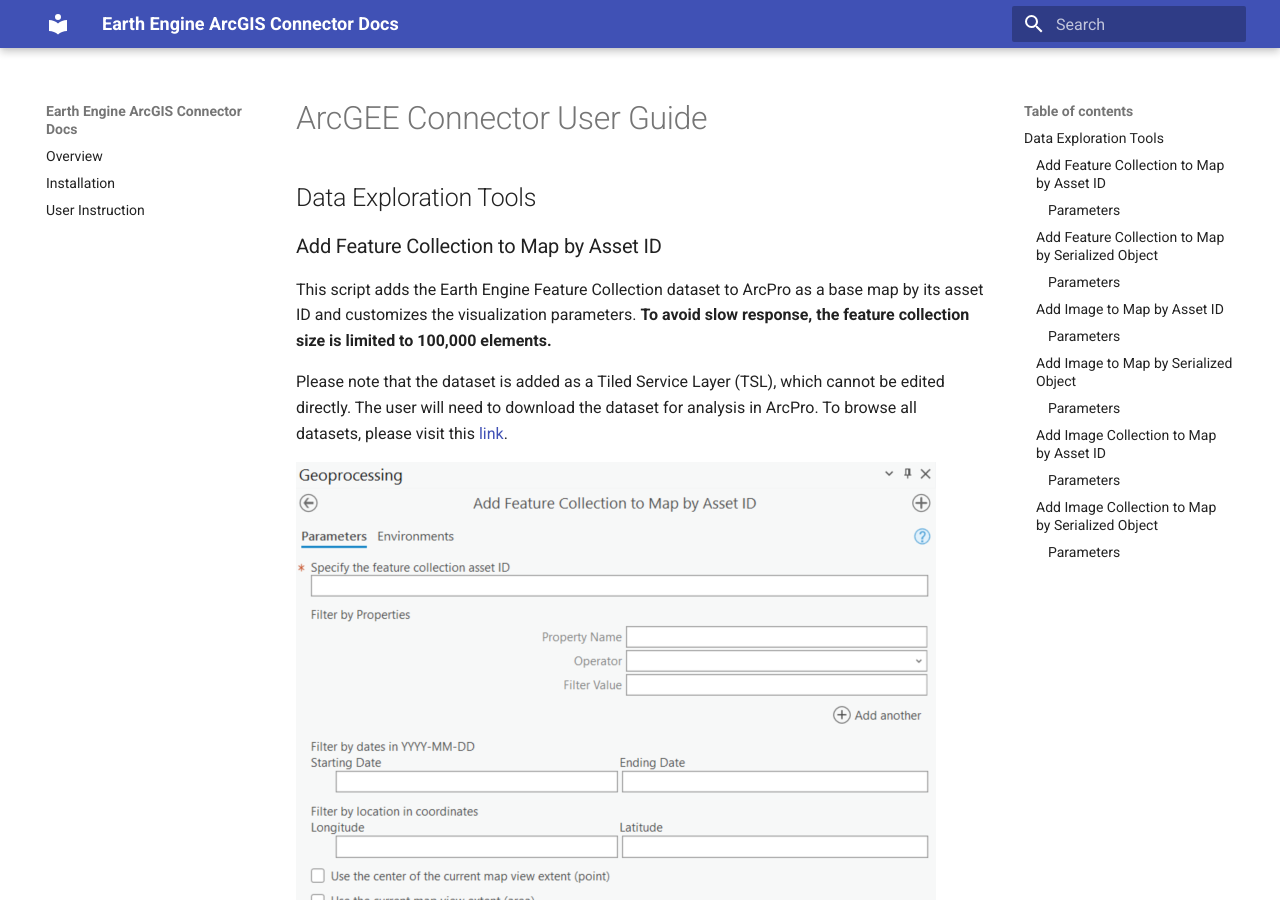
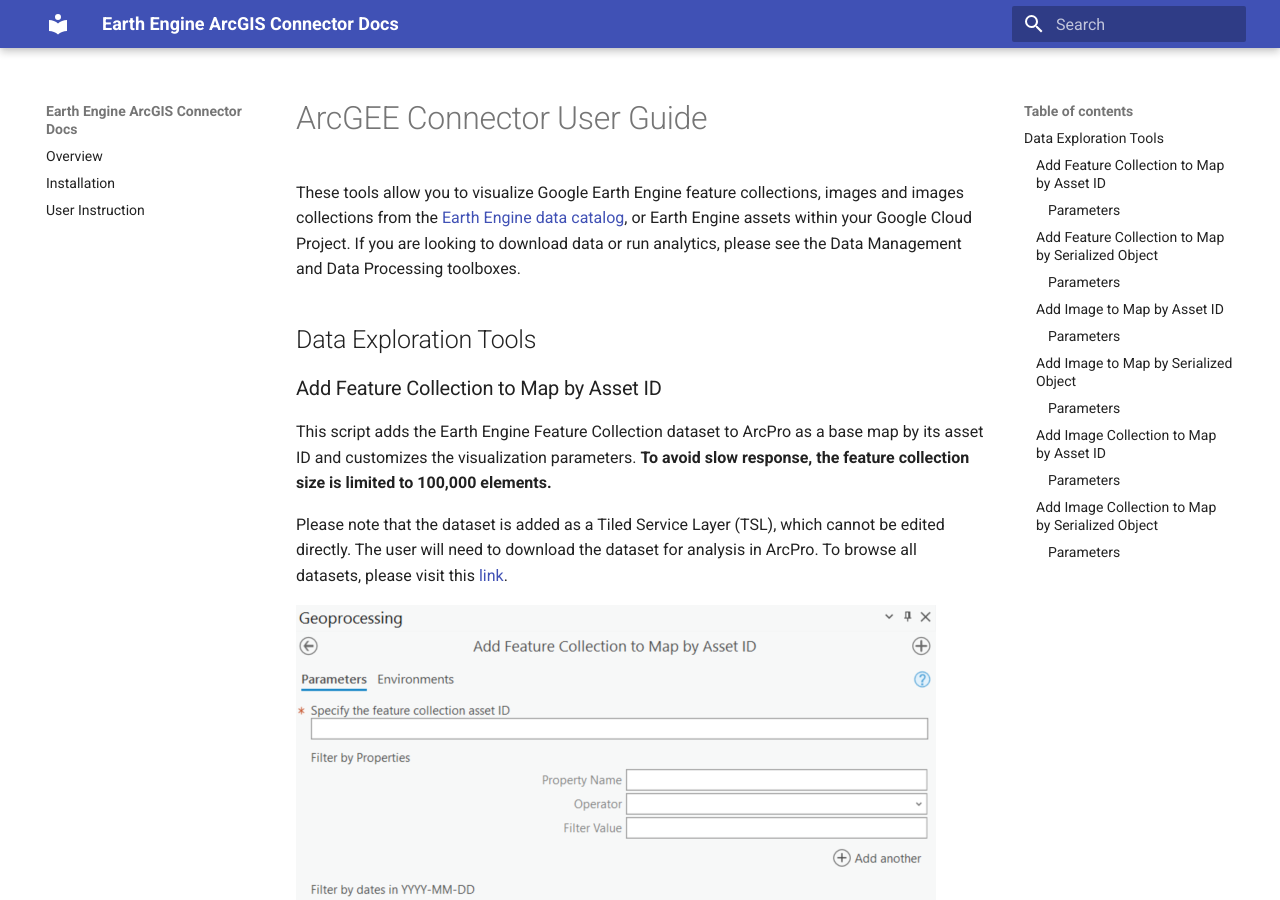
Before and after one commit to gee-community/arcgis-earthengine-toolbox, an MkDocs documentation site: the page built from docs/data_exploration_tools.md, in a window 1280 px wide and 900 px high. Built offline with MkDocs 1.6.1 and Material for MkDocs 9.7.7, drawn with Linux system fonts in a browser that asks for light colours.

Commit message:
Update data_exploration_tools.md

```diff
--- a/docs/data_exploration_tools.md
+++ b/docs/data_exploration_tools.md
@@ -1,4 +1,5 @@
 # ArcGEE Connector User Guide
+These tools allow you to visualize Google Earth Engine feature collections, images and images collections from the [Earth Engine data catalog](https://developers.google.com/earth-engine/datasets), or Earth Engine assets within your Google Cloud Project. If you are looking to download data or run analytics, please see the Data Management and Data Processing toolboxes.
 
 ## Data Exploration Tools
 
```
